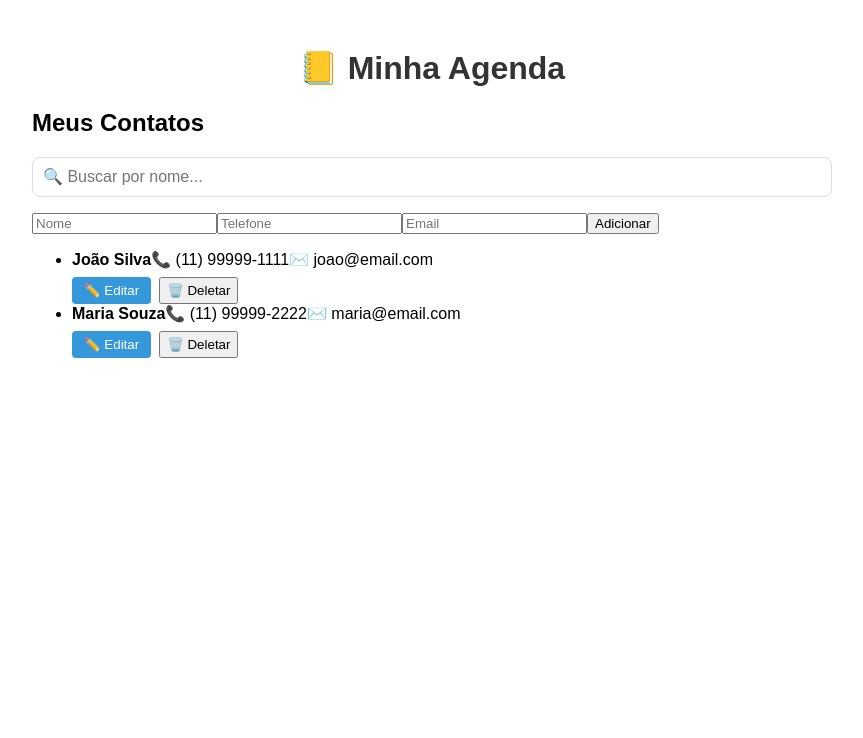
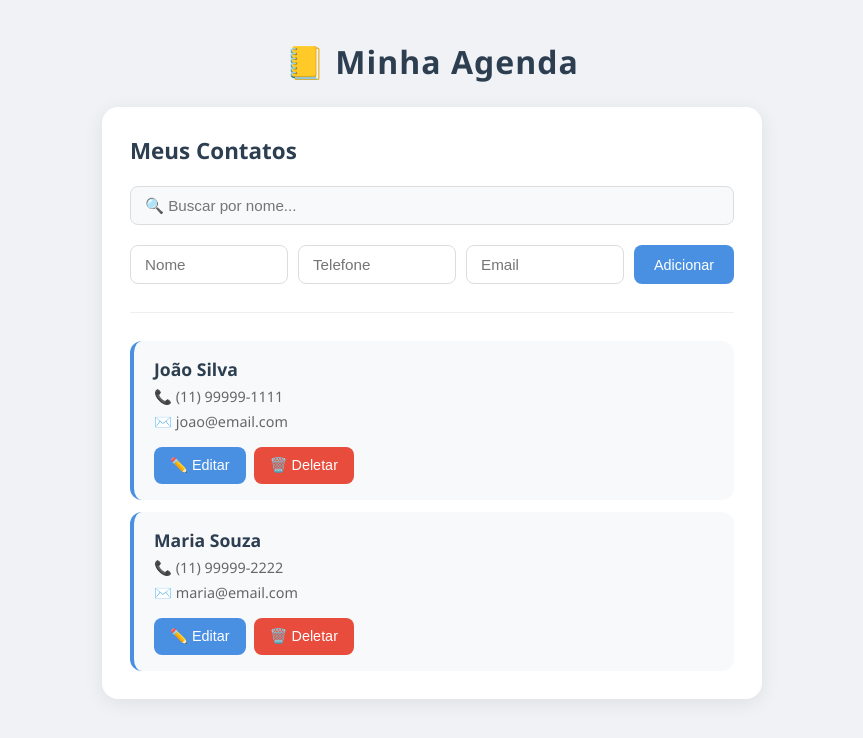
Before and after one commit to Paruci/Meu-primeiro-app-Angular, an Angular app: page /contatos in a window 1280 px wide. Shown: the top 738 px of the page, without its empty margins (208-1071 px from the left). Built offline with nearby package versions, Linux system fonts and the light colour scheme.

Commit message:
Criação do campo de busca

```diff
--- a/src/app/app.css
+++ b/src/app/app.css
@@ -1,11 +1,13 @@
 .container {
-    max-width: 800px;
-    margin: 0 auto;
-    padding: 20px;
-    font-family: Arial, sans-serif;
-  }
+  max-width: 700px;
+  margin: 40px auto;
+  padding: 0 20px;
+}
 
-  h1 {
-    text-align: center;
-    color: #333;
-  }
+h1 {
+  text-align: center;
+  font-size: 2rem;
+  color: #2c3e50;
+  margin-bottom: 24px;
+  letter-spacing: 1px;
+}
--- a/src/app/contatos/contatos.component.css
+++ b/src/app/contatos/contatos.component.css
@@ -1,59 +1,98 @@
+.contatos-container {
+  background: white;
+  border-radius: 16px;
+  padding: 28px;
+  box-shadow: 0 4px 20px rgba(0,0,0,0.08);
+}
+
+h2 {
+  font-size: 1.4rem;
+  color: #2c3e50;
+  margin-bottom: 20px;
+}
+
+.campo-busca {
+  margin-bottom: 20px;
+  background: #f8f9fa;
+}
+
+.formulario {
+  display: grid;
+  grid-template-columns: 1fr 1fr 1fr auto;
+  gap: 10px;
+  margin-bottom: 28px;
+  padding-bottom: 28px;
+  border-bottom: 1px solid #eee;
+}
+
+.formulario button {
+  background: #4a90e2;
+  color: white;
+  white-space: nowrap;
+  padding: 10px 20px;
+}
+
+.lista-contatos {
+  list-style: none;
+  display: flex;
+  flex-direction: column;
+  gap: 12px;
+}
+
+.card-contato {
+  display: flex;
+  flex-direction: column;
+  gap: 6px;
+  background: #f8f9fa;
+  border-radius: 12px;
+  padding: 16px 20px;
+  border-left: 4px solid #4a90e2;
+  transition: box-shadow 0.2s;
+}
+
+.card-contato:hover {
+  box-shadow: 0 2px 12px rgba(74,144,226,0.15);
+}
+
+.card-contato strong {
+  font-size: 1.1rem;
+  color: #2c3e50;
+}
+
+.card-contato span {
+  color: #666;
+  font-size: 0.9rem;
+}
+
 .acoes {
   display: flex;
   gap: 8px;
-  margin-top: 8px;
+  margin-top: 10px;
 }
 
 .btn-editar {
-  background: #3498db;
+  background: #4a90e2;
   color: white;
-  border: none;
-  border-radius: 4px;
-  padding: 6px 12px;
-  cursor: pointer;
 }
 
-.btn-editar:hover {
-  background: #2980b9;
+.btn-deletar {
+  background: #e74c3c;
+  color: white;
 }
 
 .btn-salvar {
   background: #2ecc71;
   color: white;
-  border: none;
-  border-radius: 4px;
-  padding: 6px 12px;
-  cursor: pointer;
-}
-
-.btn-salvar:hover {
-  background: #27ae60;
 }
 
 .btn-cancelar {
   background: #95a5a6;
   color: white;
-  border: none;
-  border-radius: 4px;
-  padding: 6px 12px;
-  cursor: pointer;
-}
-
-.btn-cancelar:hover {
-  background: #7f8c8d;
-}
-.campo-busca {
-  width: 100%;
-  padding: 10px;
-  margin-bottom: 16px;
-  border: 1px solid #ddd;
-  border-radius: 8px;
-  font-size: 1rem;
-  box-sizing: border-box;
 }
 
 .sem-resultados {
   text-align: center;
-  color: #999;
-  margin-top: 20px;
+  color: #aaa;
+  margin-top: 24px;
+  font-size: 0.95rem;
 }
--- a/src/styles.css
+++ b/src/styles.css
@@ -1 +1,38 @@
-/* You can add global styles to this file, and also import other style files */
+* {
+    margin: 0;
+    padding: 0;
+    box-sizing: border-box;
+  }
+
+  body {
+    background: #f0f2f5;
+    font-family: 'Segoe UI', Arial, sans-serif;
+    color: #333;
+  }
+
+  input {
+    width: 100%;
+    padding: 10px 14px;
+    border: 1px solid #ddd;
+    border-radius: 8px;
+    font-size: 0.95rem;
+    outline: none;
+    transition: border 0.2s;
+  }
+
+  input:focus {
+    border-color: #4a90e2;
+  }
+
+  button {
+    cursor: pointer;
+    border: none;
+    border-radius: 8px;
+    padding: 10px 16px;
+    font-size: 0.9rem;
+    transition: opacity 0.2s;
+  }
+
+  button:hover {
+    opacity: 0.85;
+  }
```
